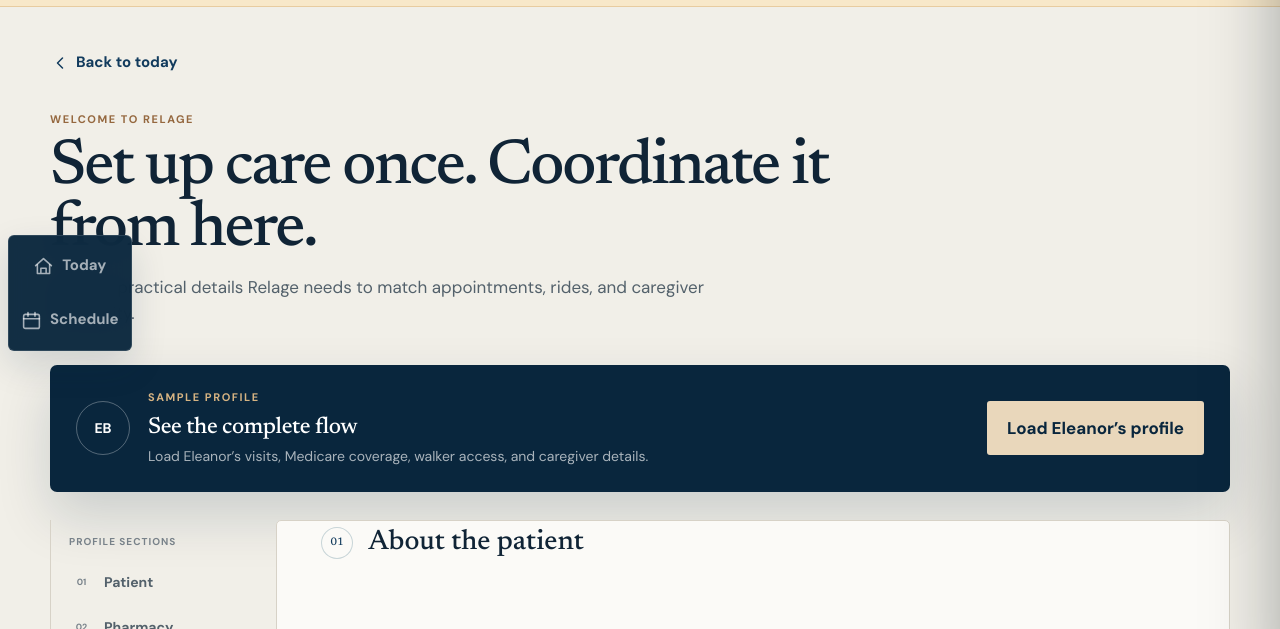
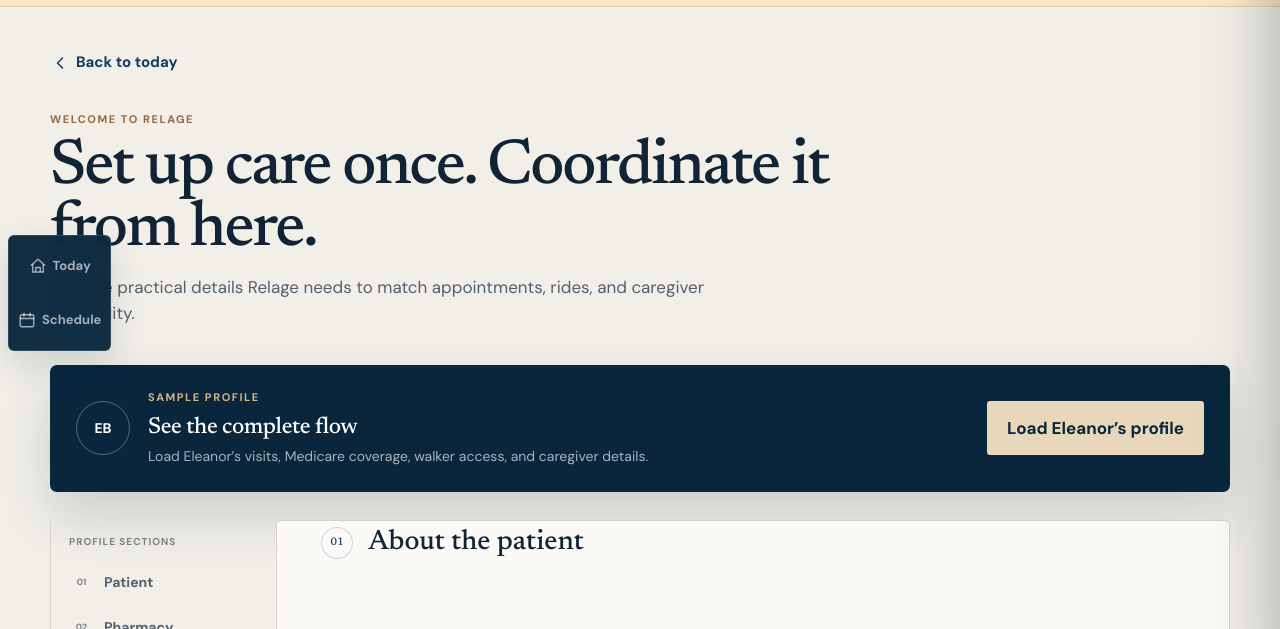
Before and after one commit to mjmgerdes/relage, a plain HTML site: page docs/index.html in a window 1280 px wide. Shown: the part 107-736 px from the top of the page. Drawn offline with Linux system fonts and the light colour scheme.

Commit message:
Tighten desktop navigation rail

```diff
--- a/docs/app.css
+++ b/docs/app.css
@@ -635,7 +635,8 @@
 
 @media (min-width: 1200px) {
   .bottom-nav { left: 8px; top: 50%; bottom: auto; flex-direction: column; transform: translateY(-50%); }
-  .bottom-nav button { min-width: 94px; padding-inline: 7px; }
+  .bottom-nav button { min-width: 88px; gap: 6px; padding-inline: 4px; font-size: 13px; }
+  .bottom-nav svg { width: 18px; height: 18px; }
 }
 
 @media (max-width: 650px) {
--- a/static/app.css
+++ b/static/app.css
@@ -635,7 +635,8 @@
 
 @media (min-width: 1200px) {
   .bottom-nav { left: 8px; top: 50%; bottom: auto; flex-direction: column; transform: translateY(-50%); }
-  .bottom-nav button { min-width: 94px; padding-inline: 7px; }
+  .bottom-nav button { min-width: 88px; gap: 6px; padding-inline: 4px; font-size: 13px; }
+  .bottom-nav svg { width: 18px; height: 18px; }
 }
 
 @media (max-width: 650px) {
```
